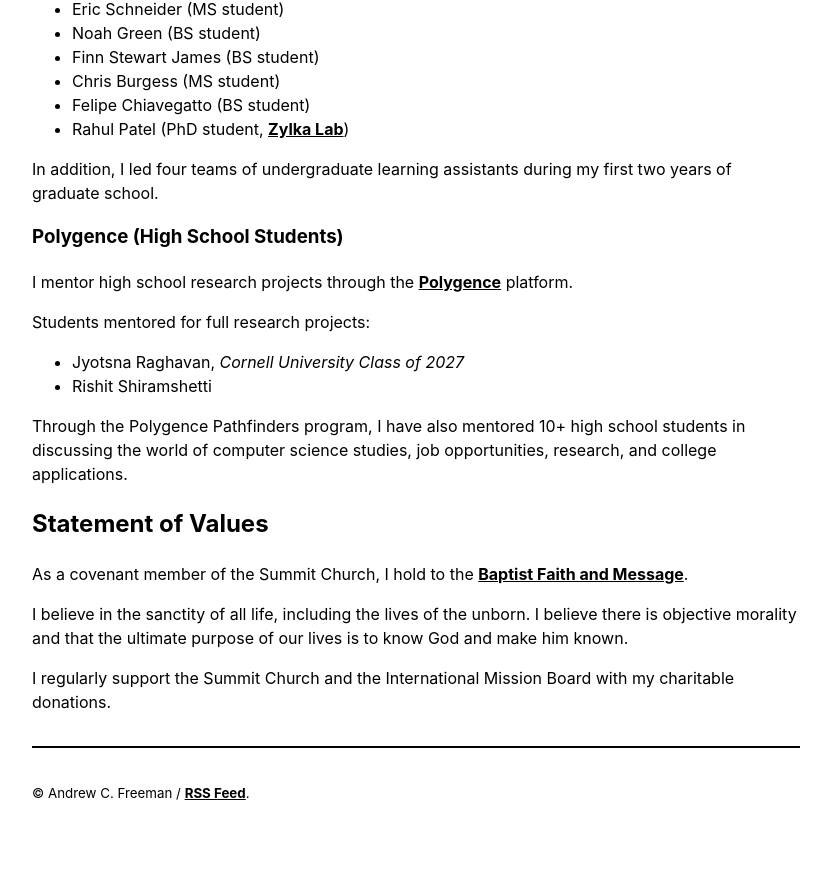
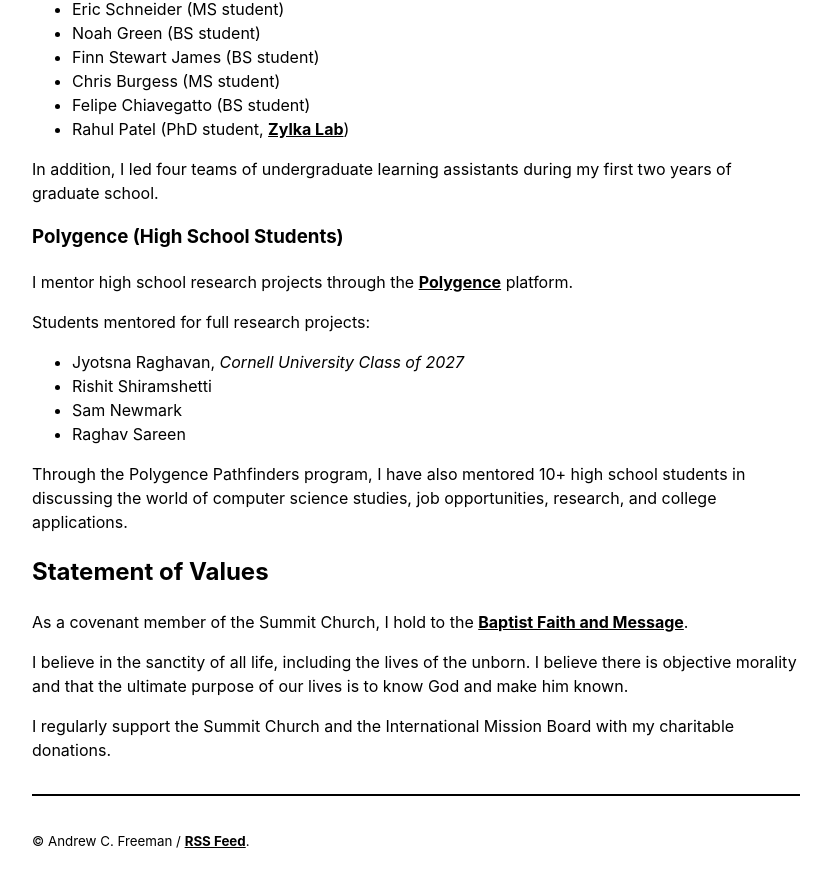
Before and after one commit to ac-freeman/acfreeman.github.io, a Jekyll site: the page built from _pages/index.md, in a window 1280 px wide and 900 px high, scrolled down 1134 px. Shown: the top 887 px of the window, without its empty margins (224-1055 px from the left). Built offline with Jekyll 4.4.1, drawn with Linux system fonts in a browser that asks for light colours; before the commit the page ends 1986 px from its top, so only the background shows below that.

Commit message:
Update index.md

```diff
--- a/_pages/index.md
+++ b/_pages/index.md
@@ -56,6 +56,8 @@ Students mentored for full research projects:
 
 - Jyotsna Raghavan, _Cornell University Class of 2027_
 - Rishit Shiramshetti
+- Sam Newmark
+- Raghav Sareen
 
 Through the Polygence Pathfinders program, I have also mentored 10+ high school students in discussing the world of computer science studies, job opportunities, research, and college applications.
 
```
